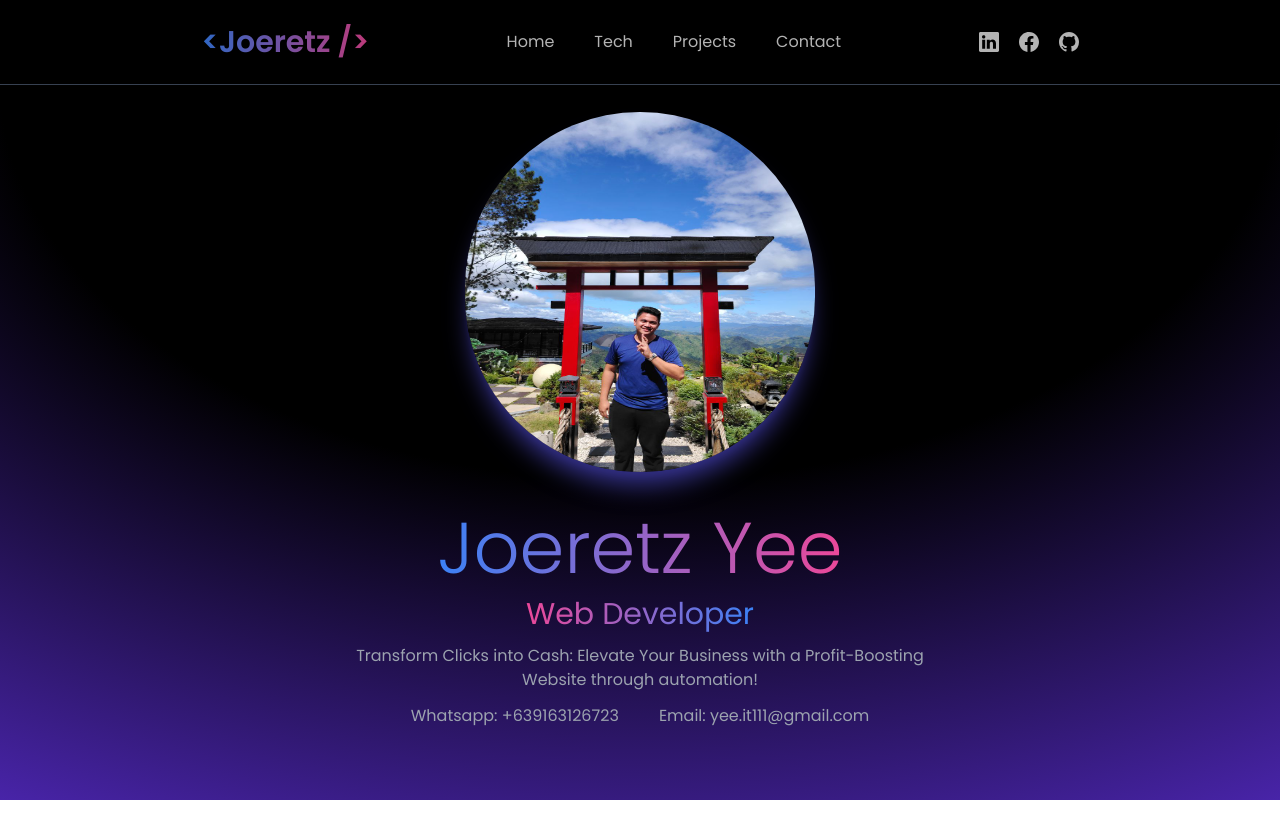
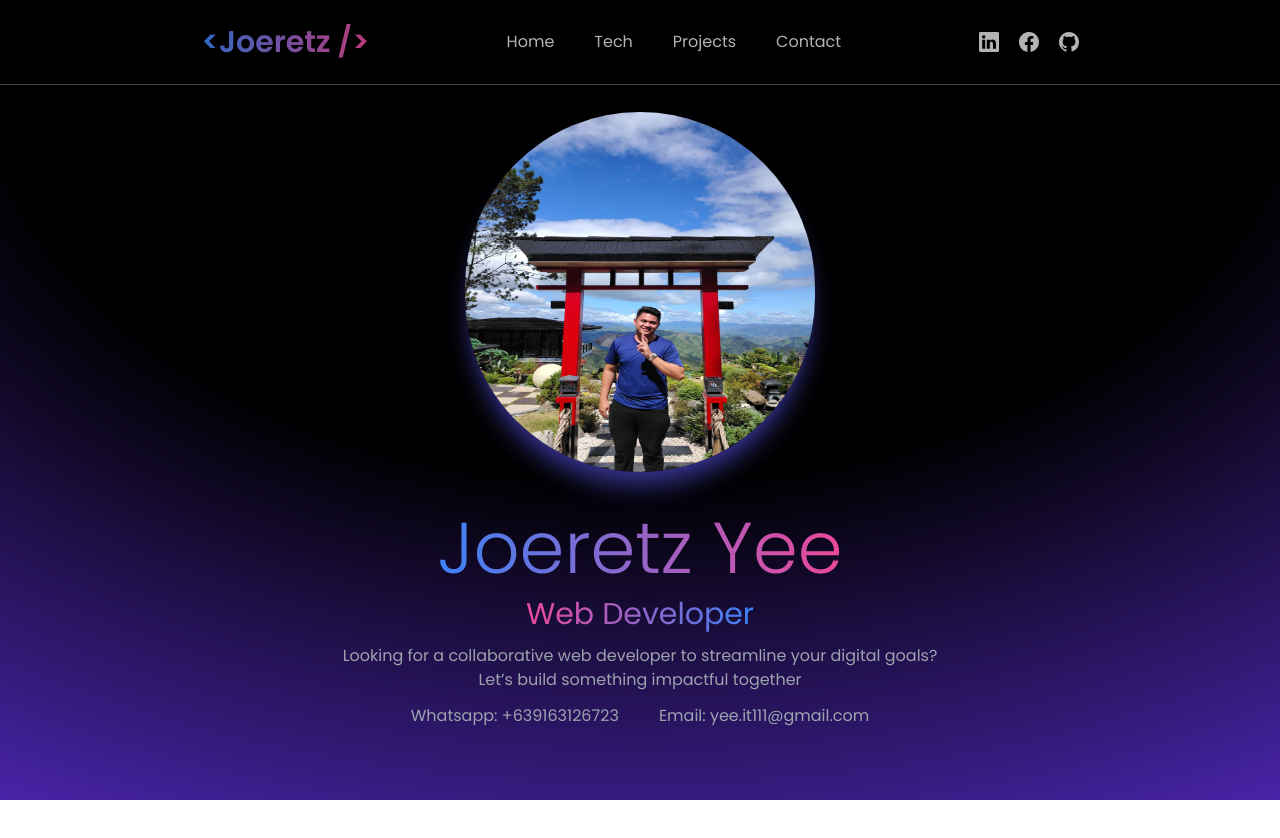
Before and after one commit to JoeretzYee/portfolio, a React (Vite) app: page / in a window 1280 px wide. Shown: the top 838 px of the page. Built offline with nearby package versions, Linux system fonts and the light colour scheme.

Commit message:
latest commit

```diff
--- a/src/components/Hero.jsx
+++ b/src/components/Hero.jsx
@@ -33,8 +33,8 @@ function Hero() {
             Web Developer
           </h3>
           <p className="md:text-base text-pretty text-sm text-gray-400">
-            Transform Clicks into Cash: Elevate Your Business with a
-            Profit-Boosting Website through automation!
+            Looking for a collaborative web developer to streamline your digital
+            goals? Let’s build something impactful together
           </p>
           <div className="flex items-center justify-between gap-10">
             <p className="md:text-base text-pretty text-sm text-gray-400">
```
